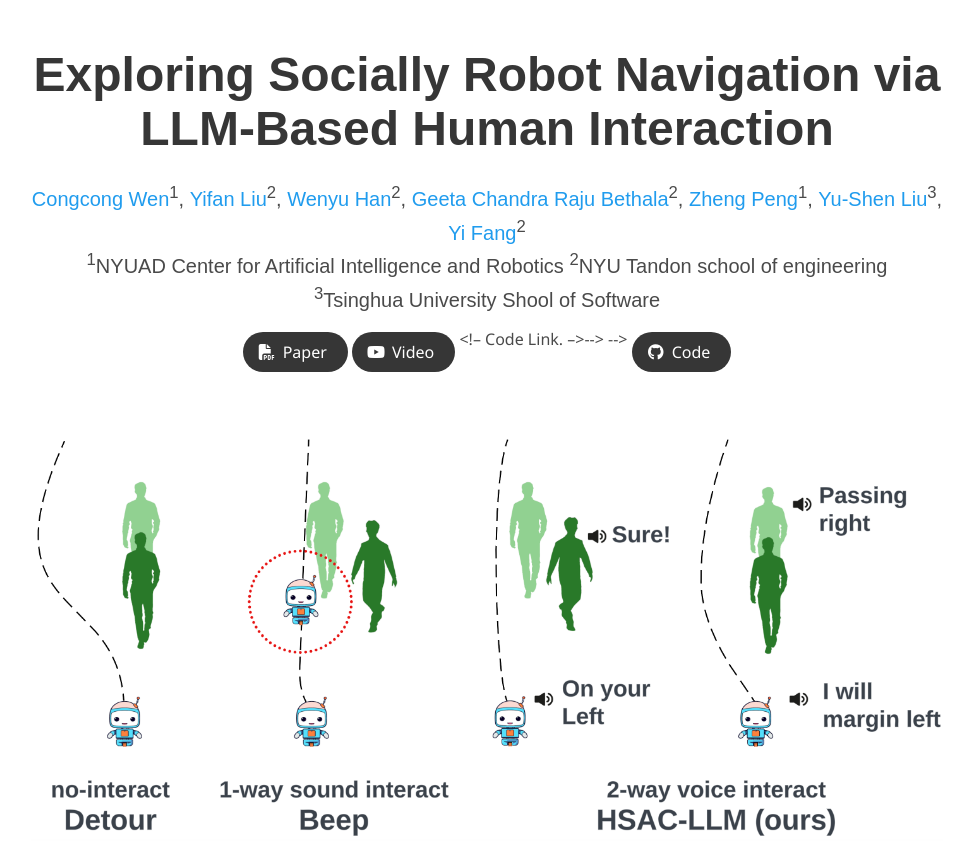
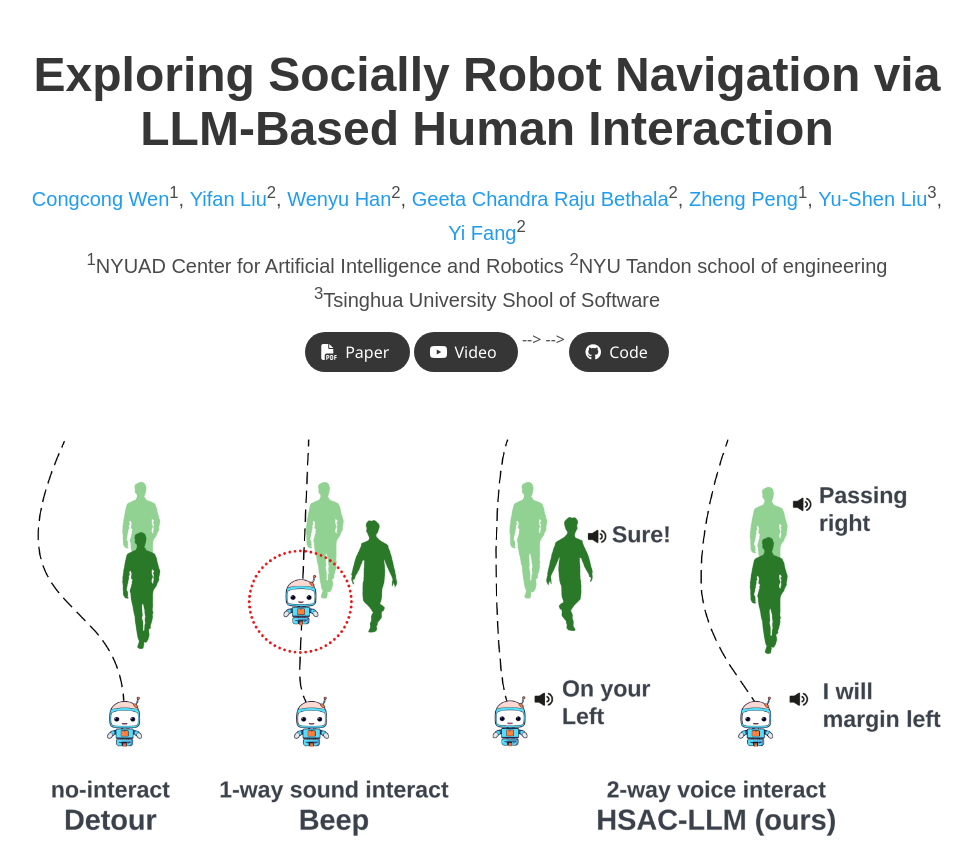
Before and after one commit to hsacllm/hsacllm.github.io, a plain HTML site: page index.html in a window 1280 px wide. Shown: the top 844 px of the page, without its empty margins (153-1125 px from the left). Drawn offline with nearby package versions, Linux system fonts and the light colour scheme; some icons are missing; a web font is replaced by a local one.

Commit message:
Update index.html

```diff
--- a/index.html
+++ b/index.html
@@ -119,7 +119,7 @@
                   <span>Video</span>
                 </a>
               </span>
-              &lt;!&ndash; Code Link. &ndash;&gt;-->
+<!--               &lt;!&ndash; Code Link. &ndash;&gt;--> -->
              <span class="link-block">-->
                <a href="https://github.com/bethalageetachandraraju/llm-social-navigation-bot"
                   class="external-link button is-normal is-rounded is-dark">
```
